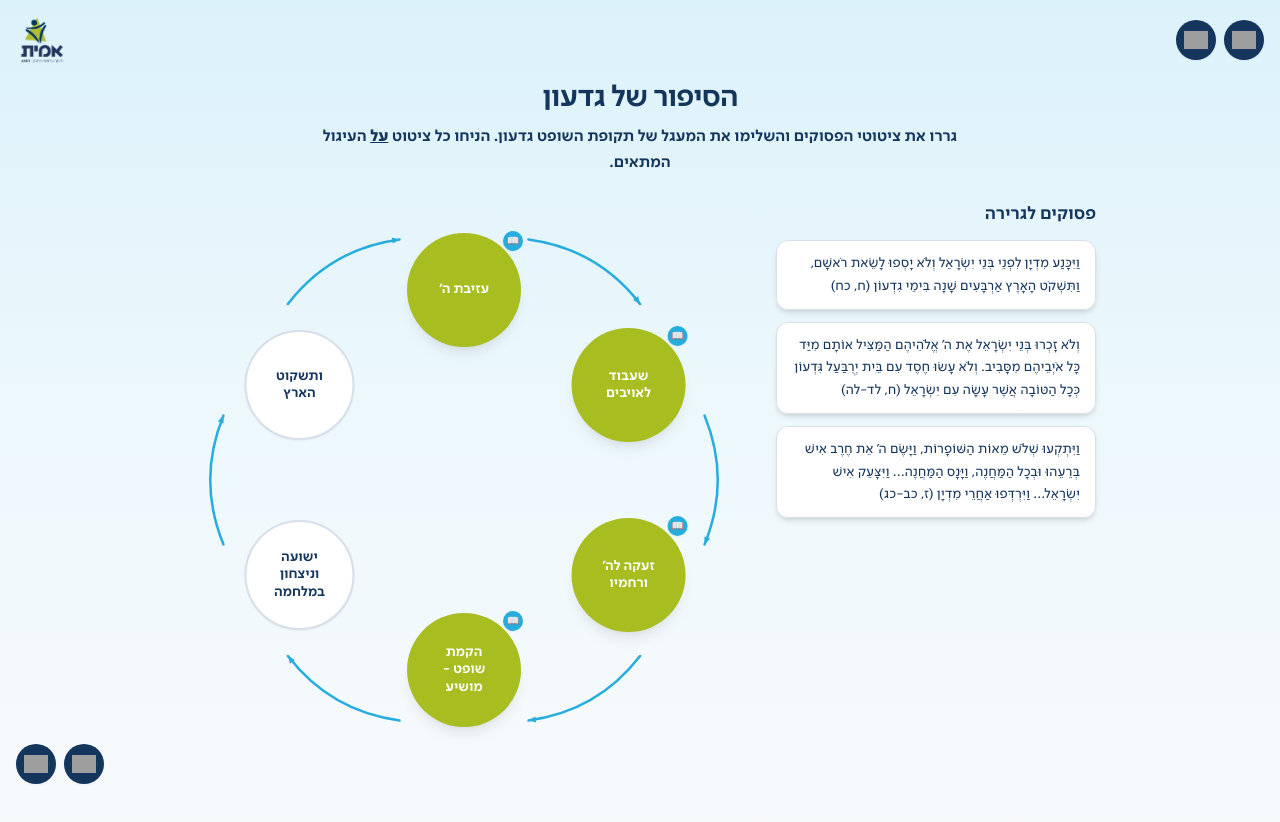
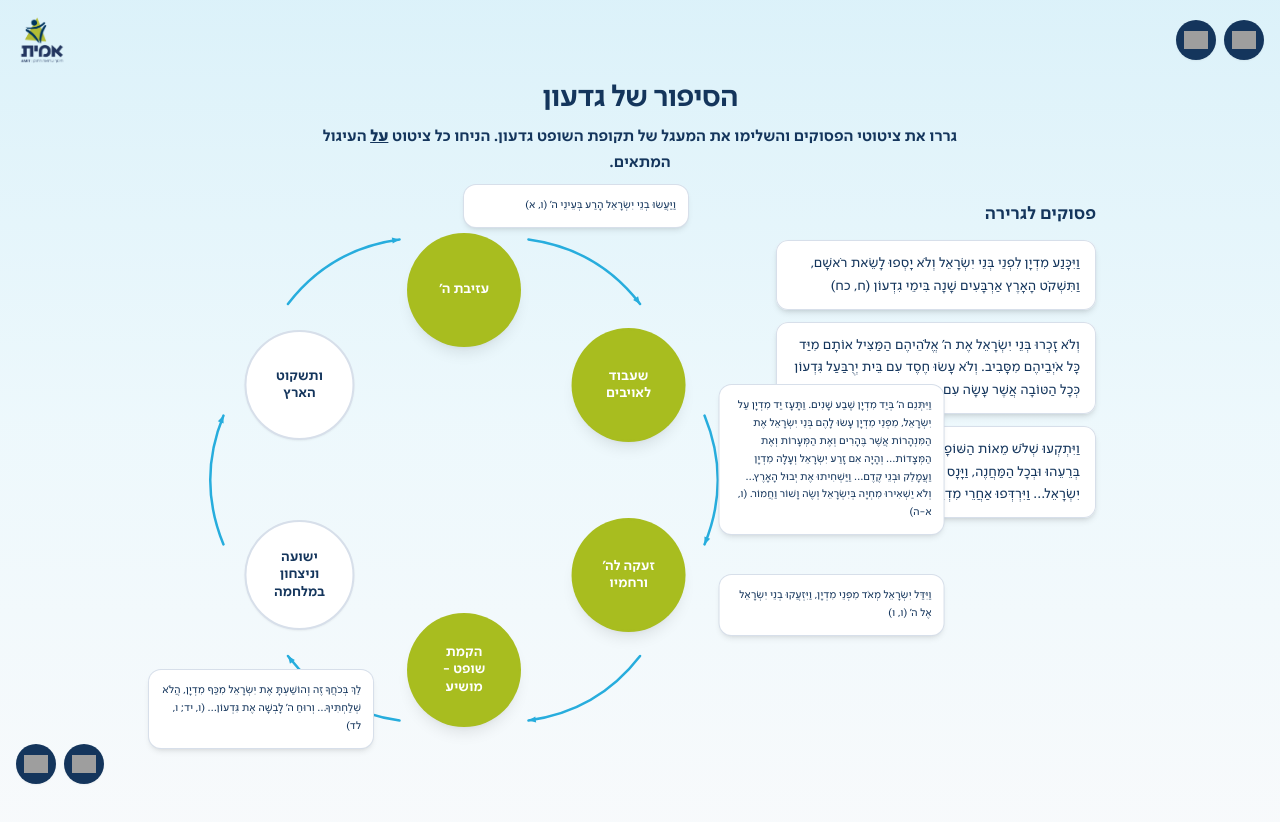
Before and after one commit to mopamit/circle-verse-links, a React (Vite) app: page / in a window 1280 px wide. Shown: the top 822 px of the page. Built offline with nearby package versions, Linux system fonts and the light colour scheme; grey boxes are pictures that could not be loaded; the HTML template or start-up script is replaced by a standard one.

Commit message:
Changes
Co-authored-by: mopamit <175847300+mopamit@users.noreply.github.com>

```diff
--- a/src/components/devorah/CycleDiagram.tsx
+++ b/src/components/devorah/CycleDiagram.tsx
@@ -179,10 +179,8 @@ export const CycleDiagram = React.forwardRef<HTMLDivElement, Props>(
           const x = Math.cos(rad) * RADIUS;
           const y = Math.sin(rad) * RADIUS;
           const placed = placedVerses[step.id] || [];
-          const hasPinned = placed.some((v) => v.pinned);
-          const hasNonPinned = placed.some((v) => !v.pinned);
           const isFilled = placed.length > 0;
-          const clickable = !!selectedVerseId || (hasPinned && !capturePadding);
+          const clickable = !!selectedVerseId;
 
           return (
             <div
@@ -198,28 +196,10 @@ export const CycleDiagram = React.forwardRef<HTMLDivElement, Props>(
                   isShaking={shakeStepId === step.id}
                   isFilled={isFilled}
                   clickable={clickable}
-                  onClick={() => handleCircleClickInternal(step.id, hasPinned && !hasNonPinned)}
+                  onClick={() => handleCircleClickInternal(step.id, false)}
                 />
 
-                {/* Show indicator for pinned circles (not in export mode) */}
-                {hasPinned && !capturePadding && (
-                  <FilledIndicator onClick={(e) => { e.stopPropagation(); setOpenPopover((prev) => (prev === step.id ? null : step.id)); }} />
-                )}
-
-                {/* Popover for viewing pinned verse text */}
-                <AnimatePresence>
-                  {openPopover === step.id && (
-                    <VersePopover verses={placed} onClose={() => setOpenPopover(null)} />
-                  )}
-                </AnimatePresence>
-
-                {/* Show side panel only for non-pinned placed verses (dragged by user) */}
-                {hasNonPinned && !capturePadding && (
-                  <VerseSidePanel stepId={step.id} verses={placed.filter((v) => !v.pinned)} />
-                )}
-
-                {/* In export/capture mode, show ALL verse panels */}
-                {capturePadding && placed.length > 0 && (
+                {placed.length > 0 && (
                   <VerseSidePanel stepId={step.id} verses={placed} />
                 )}
               </div>
```
